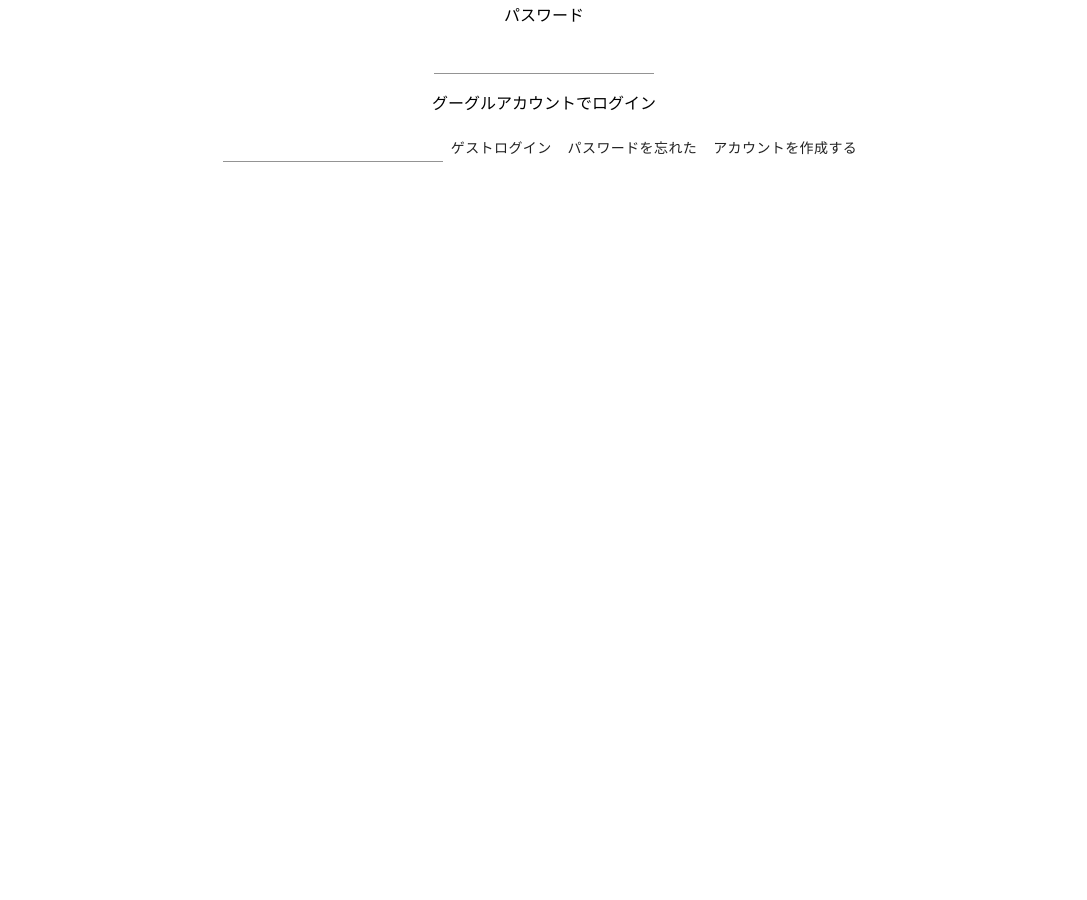
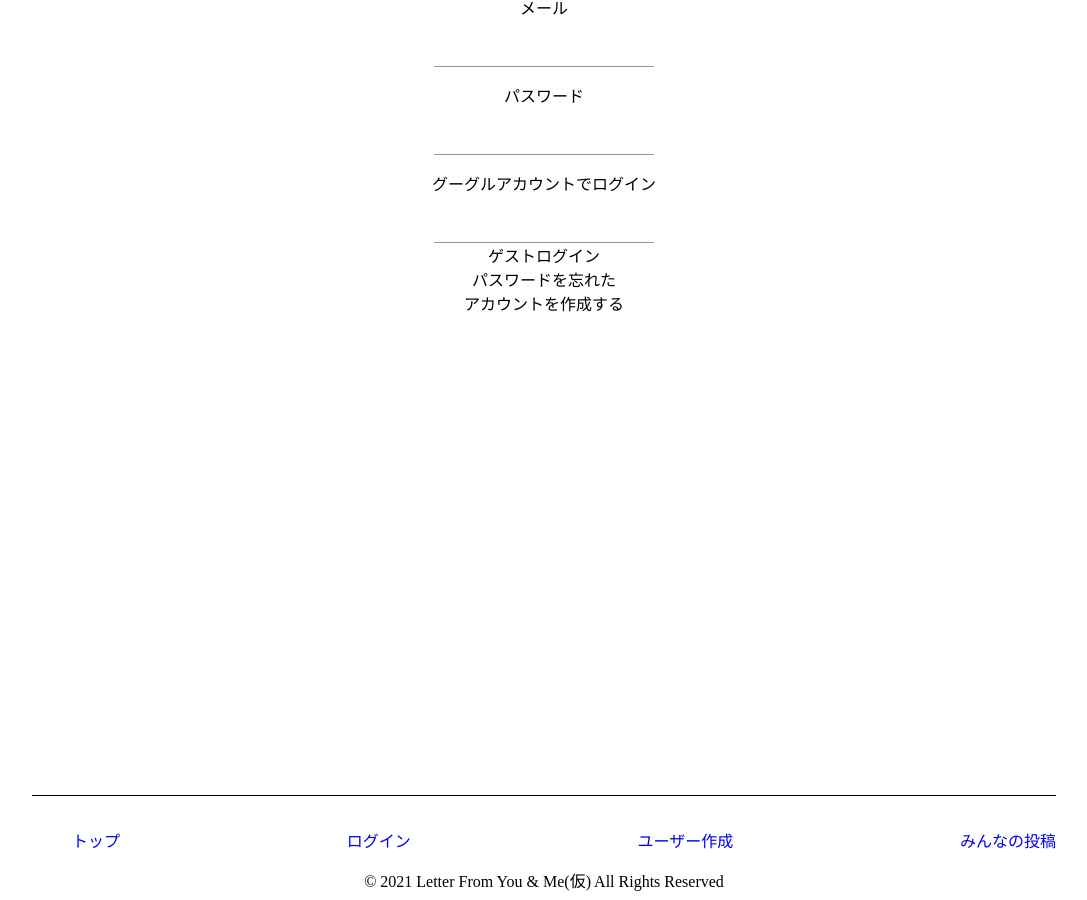
Before and after one commit to ryo0705s/tegami_app, a Next.js app: page /login in a window 1280 px wide. Shown: the part 215-1115 px from the top of the page, without its empty margins (96-1183 px from the left). Before the commit the page ends 800 px from the top, so only its background shows below. Built offline with nearby package versions, Linux system fonts and the light colour scheme.

Commit message:
トップページの外装を仮完成

```diff
--- a/components/layout.tsx
+++ b/components/layout.tsx
@@ -8,15 +8,17 @@ const Layout = ({ children }) => {
       <Head>
         <meta charSet="UTF-8" />
         <meta name="viewport" content="width=device-width, initial-scale=1.0" />
-        <title>Letter From You & Me</title>
+        <title>Letter From You &amp; Me</title>
       </Head>
       <header>
-        <h1>Letter From You & Me(仮)</h1>
+        <h1>Letter From You &amp; Me(仮)</h1>
         <ul className={styles.listStyle}>
+          <li>
+            <Link href="/">トップ</Link>
+          </li>
           <li>
             <Link href="/login">ログイン</Link>
           </li>
-
           <li>
             <Link href="/user">ユーザー作成</Link>
           </li>
@@ -26,8 +28,25 @@ const Layout = ({ children }) => {
         </ul>
       </header>
       <main>
-        <div className="container">{children}</div>
+        <div>{children}</div>
       </main>
+      <footer>
+        <ul className={styles.listStyle}>
+          <li>
+            <Link href="/">トップ</Link>
+          </li>
+          <li>
+            <Link href="/login">ログイン</Link>
+          </li>
+          <li>
+            <Link href="/user">ユーザー作成</Link>
+          </li>
+          <li>
+            <Link href="/posts">みんなの投稿</Link>
+          </li>
+        </ul>
+        <div>&copy; 2021 Letter From You &amp; Me(仮) All Rights Reserved</div>
+      </footer>
     </>
   );
 };
--- a/pages/global.css
+++ b/pages/global.css
@@ -1,9 +1,24 @@
 header,
-.container {
+footer,
+main {
   margin: 0 auto;
   text-align: center;
-  width: 80%;
+  width: 80vw;
   /* background: yellow; */
+}
+header,
+main {
+  border-bottom: 1px solid #000;
+}
+main {
+  height: 800px;
+  margin-top: 5rem;
+}
+footer {
+  margin-top: 2rem;
+}
+a {
+  text-decoration: none;
 }
 li {
   list-style: none;
--- a/pages/index.tsx
+++ b/pages/index.tsx
@@ -1,15 +1,21 @@
 import Link from "next/link";
 // import Layout from "../components/Layout1";
 import Layout from "../components/layout";
+import Image from "next/image";
 const IndexPage = () => (
   // <Layout title="Home | Next.js + TypeScript Example">
   <Layout>
     <h2>サイトについて</h2>
+    <Image src="/letter.jpg" width={300} height={400} />
     <p>
       このサイトは”手紙を通じて心の安らぎを感じてほしい”そんな思いから生まれました。
+      <br />
       コロナにより人々の生活は大きく変わりました。
+      <br />
       日々不安や悩みを感じる事が多くなったように思います。
+      <br />
       そんな人たちの力になれたら嬉しいです。
+      <br />
     </p>
     <p>{/* <Link href="/about">
         <a>About</a>
--- a/pages/login.tsx
+++ b/pages/login.tsx
@@ -1,4 +1,4 @@
-import { Button, TextField } from "@material-ui/core";
+import { TextField } from "@material-ui/core";
 import React from "react";
 import Layout from "../components/layout";
 
@@ -11,9 +11,9 @@ const login: React.FC = () => {
       <TextField />
       <p>グーグルアカウントでログイン</p>
       <TextField />
-      <Button>ゲストログイン</Button>
-      <Button>パスワードを忘れた</Button>
-      <Button>アカウントを作成する</Button>
+      <div>ゲストログイン</div>
+      <div>パスワードを忘れた</div>
+      <div>アカウントを作成する</div>
     </Layout>
   );
 };
```
Also changed, not shown: public/letter.jpg (added).
